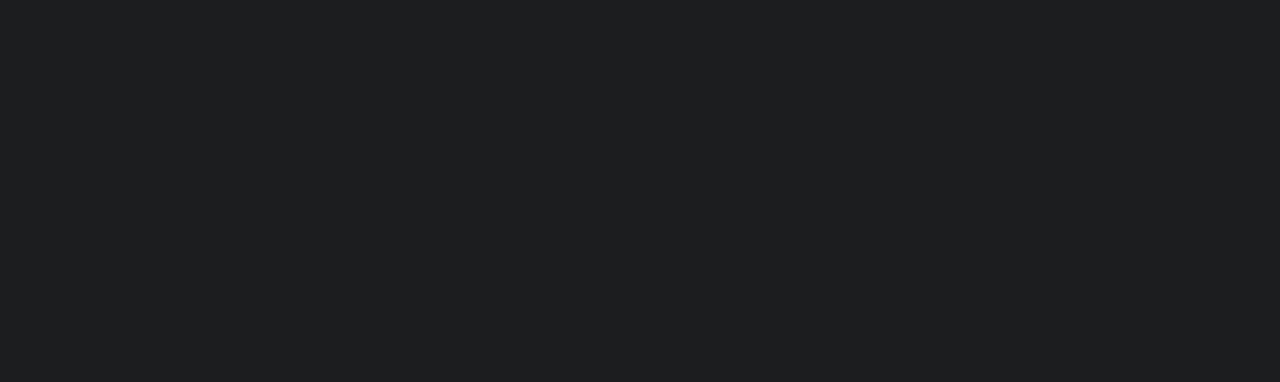
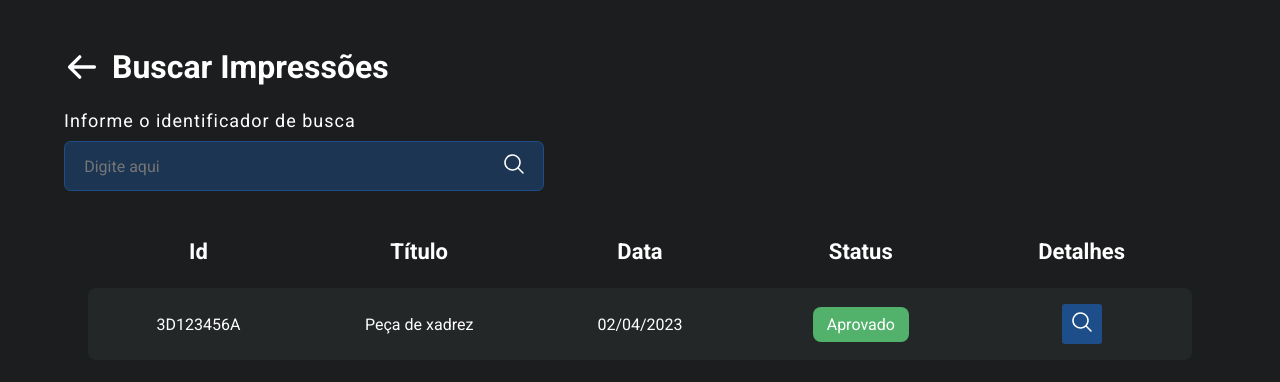
Before and after one commit to IFCE-Campus-Aracati/phfrontend, a React (Vite) app: page /anonymous/search_print in a window 1280 px wide. Before the commit this address had no page. Shown: the top 382 px of the page. Built offline with nearby package versions, Linux system fonts and the light colour scheme.

Commit message:
✨ feat: Search Print do anonimo

```diff
--- a/src/components/Button/styles.ts
+++ b/src/components/Button/styles.ts
@@ -15,6 +15,7 @@
   flex-direction: row;
   align-items: center;
   justify-content: space-between;
+
 `;
 
 export const Title = styled.p`
--- a/src/pages/Anonymous/RequestPrinting/styles.ts
+++ b/src/pages/Anonymous/RequestPrinting/styles.ts
@@ -3,7 +3,7 @@
 
 export const Container = styled.div`
     width: 100%;
-    padding: 3rem 1.5rem;
+    padding: 3rem 4rem;
     background: ${theme.colors.background.primary};
 `;
 
--- a/src/pages/Anonymous/SearchPrint/index.tsx
+++ b/src/pages/Anonymous/SearchPrint/index.tsx
@@ -1,9 +1,43 @@
-import { Container } from "./styles";
+import { ArrowLeft } from "@phosphor-icons/react";
+import { ButtonBack, InputSearchContainer, InputTitle, Container, Content, Header, Title, TitleContainer } from "./styles";
+import { Table } from "../../../components/Table";
+import { SearchTableDataProps } from "../../../components/Table/SearchTable";
+import { Input } from "../../../components/Input";
+
+const header = ["Id", "Título", "Data", "Status", "Detalhes"];
+
+const data: SearchTableDataProps[] = [
+  {
+    id: "1",
+    idSearch: "3D123456A",
+    title: "Peça de xadrez",
+    date: "02/04/2023",
+    status: "approved"
+  }
+]
 
 export function SearchPrint() {
-  return(
+  return (
     <Container>
+      <Header>
+        <TitleContainer>
+          <ButtonBack>
+            <ArrowLeft size={36} weight="bold" />
+          </ButtonBack>
+          <Title>Buscar Impressões</Title>
+        </TitleContainer>
 
+        <InputSearchContainer>
+          <InputTitle>Informe o identificador de busca</InputTitle>
+          <Input
+            placeholder="Digite aqui"
+            variant="search"
+           />
+          </InputSearchContainer>
+      </Header>
+      <Content>
+        <Table variant="search" data={data} header={header} />
+      </Content>
     </Container>
   );
 }
--- a/src/pages/Anonymous/SearchPrint/styles.ts
+++ b/src/pages/Anonymous/SearchPrint/styles.ts
@@ -1,3 +1,51 @@
 import styled from "styled-components";
+import { theme } from "../../../styles/theme";
 
-export const Container = styled.div``;
+export const Container = styled.div`
+  padding: 3rem 4rem;
+`;
+
+export const Header = styled.div`
+  display: flex;
+  flex-direction: column;
+  max-width: 30rem;
+`;
+
+export const InputSearchContainer = styled.div`
+  display: flex;
+  flex-direction: column;
+  margin-top: 1.5rem;
+`;
+
+export const TitleContainer = styled.div`
+  display: flex;
+  align-items: center;
+  gap: 0.75rem;
+`;
+
+export const ButtonBack = styled.button`
+  line-height: 0;
+  background: none;
+  border: none;
+  color: ${theme.colors.white};
+
+  :hover {
+    color: ${theme.colors.blue.light};
+  }
+`;
+
+export const Title = styled.h1`
+  font-size: 2rem;
+  color: ${theme.colors.white};
+`;
+
+export const InputTitle = styled.span`
+   color: ${theme.colors.white};
+   font-size: 1.125rem;
+   margin-bottom: 0.625rem;
+    letter-spacing: 1px;
+`;
+
+export const Content = styled.div`
+  margin-top: 1.5rem;
+`;
--- a/src/routes/index.tsx
+++ b/src/routes/index.tsx
@@ -6,6 +6,7 @@
 import { SignIn } from "../pages/SignIn";
 import { SideBar } from "../components/SideBar";
 import { ListPrints } from "../pages/Admin/ListPrints";
+import { SearchPrint } from "../pages/Anonymous/SearchPrint";
 
 export function RoutesApp() {
   return (
@@ -15,6 +16,7 @@
       <Route path="/signup" element={<SignUp />} />
 
       <Route path="/anonymous/request_print" element={<RequestPrinting />} />
+      <Route path="/anonymous/search_print" element={<SearchPrint />} />
 
       <Route path="/" element={<SideBar variant="admin" />}>
         <Route path="/list_prints" element={<ListPrints />} />
```
